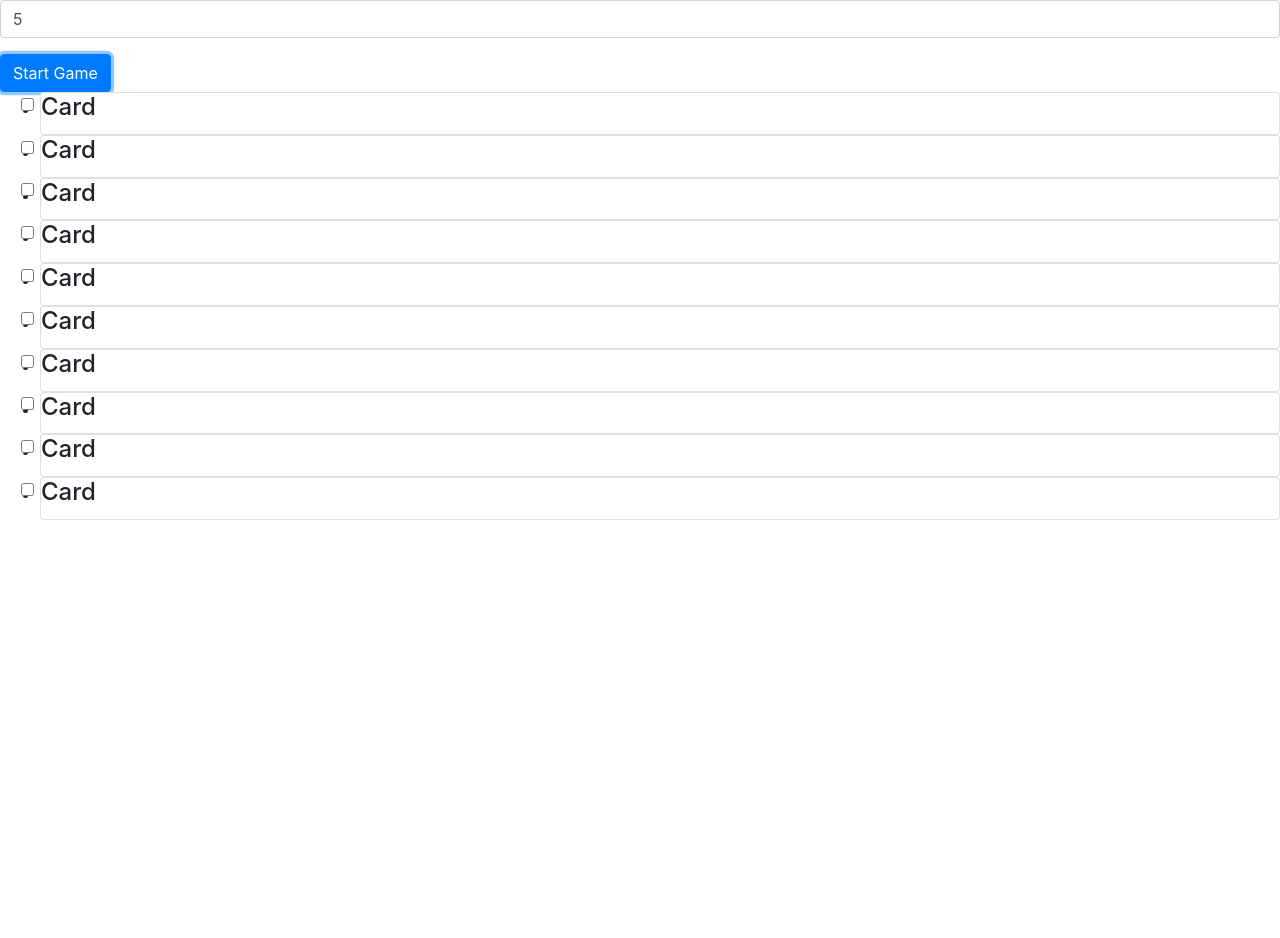
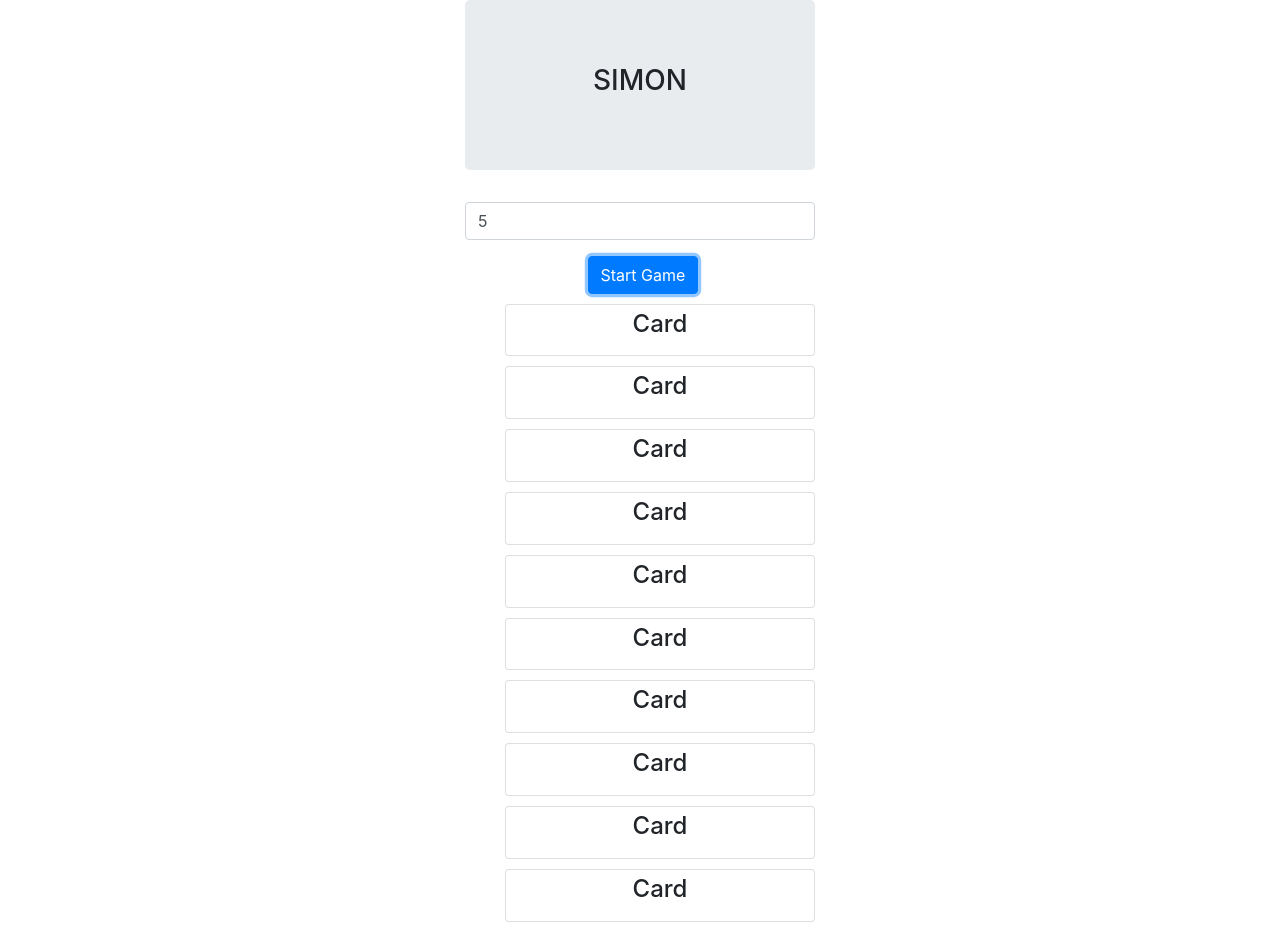
Before and after one commit to paigewilliams/memory, a website built with webpack: page src/index.html in a window 1280 px wide. Both pictures are taken after typing "5" into the empty fields and a click on the button "Start Game". Before the commit the page ends 800 px from the top, so only its background shows below. Built offline with nearby package versions, Linux system fonts and the light colour scheme.

Commit message:
Add styles and finalize matching function.

```diff
--- a/src/index.html
+++ b/src/index.html
@@ -4,7 +4,14 @@
     <title>Memory</title>
   </head>
   <body>
+    <div class="container">
 
+      <div class="row">
+
+        <div class="col-md-4 offset-md-4">
+          <div class="jumbotron">
+            <h3>SIMON</h3>
+          </div>
           <form id="difficulty">
             <div class="form-group">
               <input class="form-control" type="number" id="input">
@@ -19,5 +26,11 @@
             </ul>
           </form>
 
+        </div>
+
+      </div>
+
+    </div>
+
   </body>
 </html>
--- a/src/main.js
+++ b/src/main.js
@@ -1,8 +1,8 @@
 import { Memory } from './memory';
 import $ from 'jquery';
-import './styles.css';
 import 'bootstrap';
 import 'bootstrap/dist/css/bootstrap.min.css';
+import './styles.css';
 
 var game = new Memory();
 $(document).ready(function() {
--- a/src/styles.css
+++ b/src/styles.css
@@ -1,3 +1,26 @@
-body {
-  background-color: #7FDBFF;
+h3 {
+  text-align: center;
 }
+
+input[type='checkbox'] {
+  display: none;
+}
+
+ul {
+  list-style-type: none;
+}
+
+.card {
+  margin-top: 10px;
+  padding: 5px;
+}
+
+.card-title {
+  text-align: center;
+}
+p {
+  text-align: center;
+}
+.btn-primary {
+  margin-left: 35%;
+}
```
Lines whose indentation alone changed are shown as unchanged.
